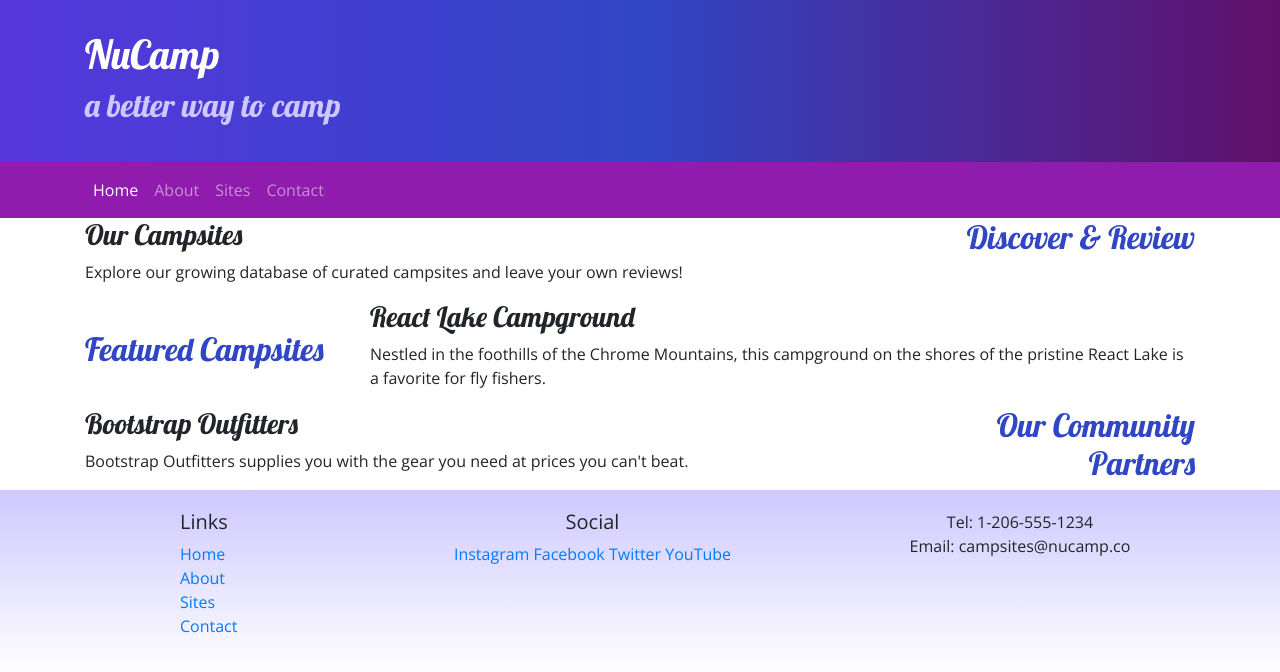
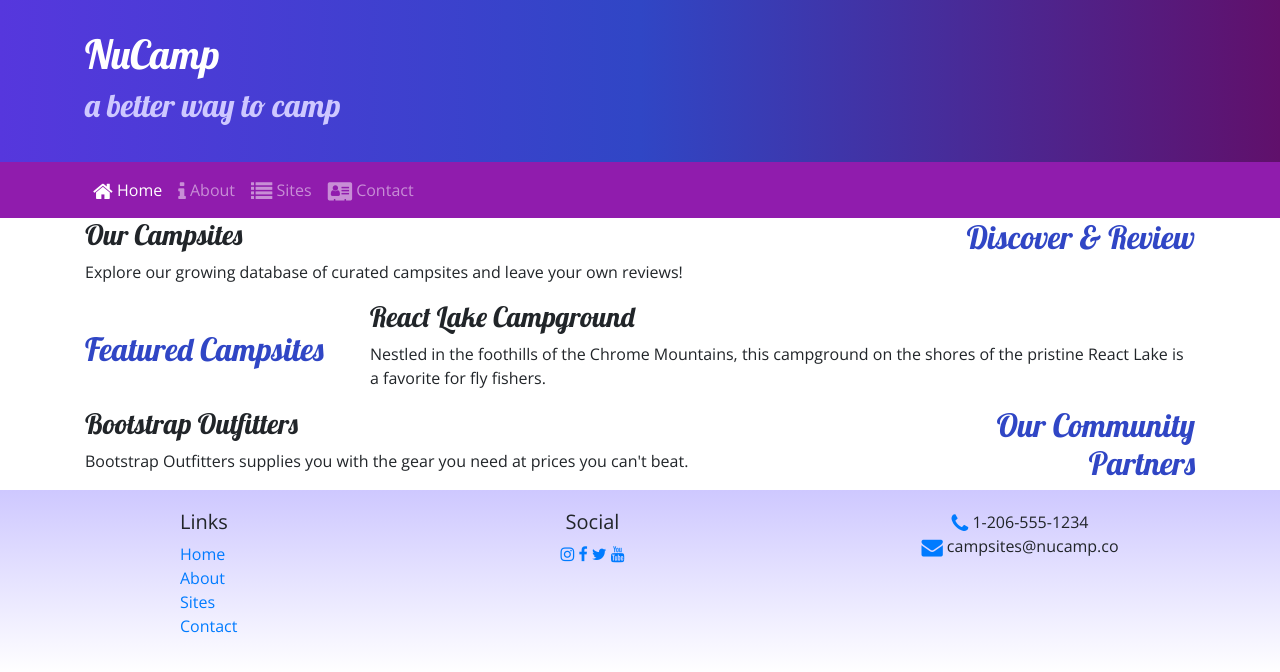
Before and after one commit to djfunny28/nucampproject, a website: page index.html in a window 1280 px wide. Drawn offline with nearby package versions, Linux system fonts and the light colour scheme.

Commit message:
Icon Fonts

```diff
--- a/index.html
+++ b/index.html
@@ -9,6 +9,8 @@
      <link rel="stylesheet" href="node_modules/bootstrap/dist/css/bootstrap.min.css" />
     <!-- Additional CSS must be placed after Bootstrap CSS -->
     <link rel="stylesheet" href="https://fonts.googleapis.com/css?family=Lobster|Open+Sans" />
+      <!-- Additional CSS must be placed after Bootstrap CSS -->
+    <link rel="stylesheet" href="node_modules/font-awesome/css/font-awesome.min.css" />
     <link rel="stylesheet" href="css/styles.css" />
     <title>NuCamp: A Better Way To Camp</title>
 </head>
@@ -33,10 +35,10 @@
                 </button>
             <div class="collapse navbar-collapse" id="nucampNavbar">
                 <ul class="navbar-nav">
-                    <li class="nav-item active"><a class="nav-link" href="#">Home</a></li>
-                    <li class="nav-item"><a class="nav-link" href="aboutus.html">About</a></li>
-                    <li class="nav-item"><a class="nav-link" href="#">Sites</a></li>
-                    <li class="nav-item"><a class="nav-link" href="#">Contact</a></li>
+                    <li class="nav-item active"><a class="nav-link" href="#"><i class="fa fa-home fa-lg"></i> Home</a></li>
+                    <li class="nav-item"><a class="nav-link" href="aboutus.html"><i class="fa fa-info fa-lg"></i> About</a></li>
+                    <li class="nav-item"><a class="nav-link" href="#"><i class="fa fa-list fa-lg"></i> Sites</a></li>
+                    <li class="nav-item"><a class="nav-link" href="#"><i class="fa fa-address-card fa-lg"></i> Contact</a></li>
                 </ul>
             </div>
         </div>
@@ -92,14 +94,14 @@
                 </div>
                 <div class="col-6 col-sm-5 text-center">
                 	<h5>Social</h5>
-                    <a href="http://instagram.com/">Instagram</a>
-                    <a href="http://facebook.com/">Facebook</a>
-                    <a href="http://twitter.com/">Twitter</a>
-                    <a href="http://youtube.com/">YouTube</a>
+                    <a href="http://instagram.com/"><i class="fa fa-instagram"></i></a>
+                    <a href="http://facebook.com/"><i class="fa fa-facebook"></i></a>
+                    <a href="http://twitter.com/"><i class="fa fa-twitter"></i></a>
+                    <a href="http://youtube.com/"><i class="fa fa-youtube"></i></a>
                 </div>
                 <div class="col-sm-4 text-center">
-                    Tel: 1-206-555-1234<br />
-                    Email: campsites@nucamp.co
+                    <i class="fa fa-phone fa-lg text-primary"></i> 1-206-555-1234<br />
+                    <i class="fa fa-envelope fa-lg text-primary"></i> campsites@nucamp.co
                 </div>
            </div>
         </div>
--- a/package.json
+++ b/package.json
@@ -15,6 +15,7 @@
   },
   "dependencies": {
     "bootstrap": "^4.5.2",
+    "font-awesome": "^4.7.0",
     "jquery": "^3.5.1",
     "popper.js": "^1.16.1"
   }
```
Also changed, not shown: aboutus.html (+8 -6 lines), 1 other file.
